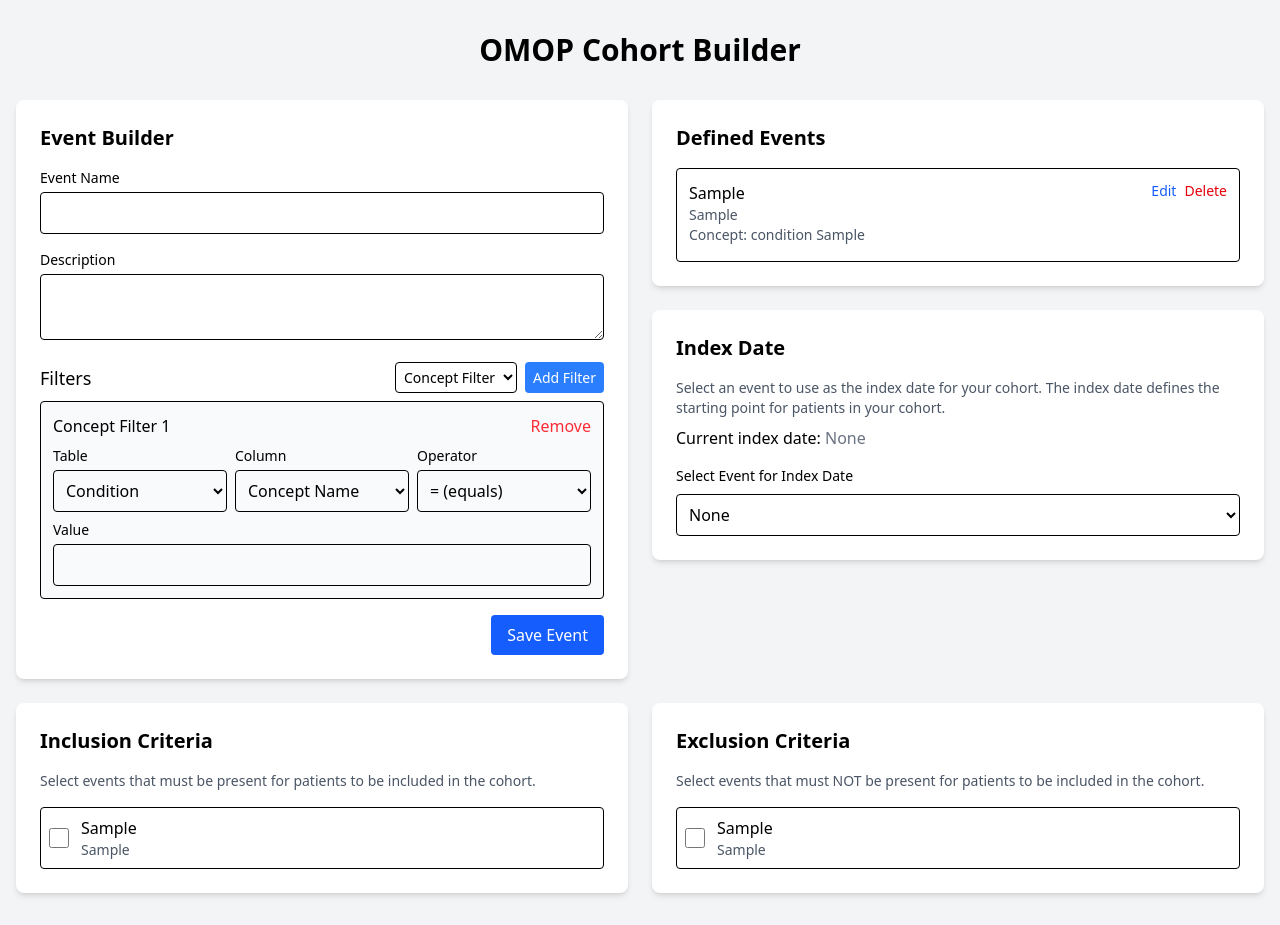
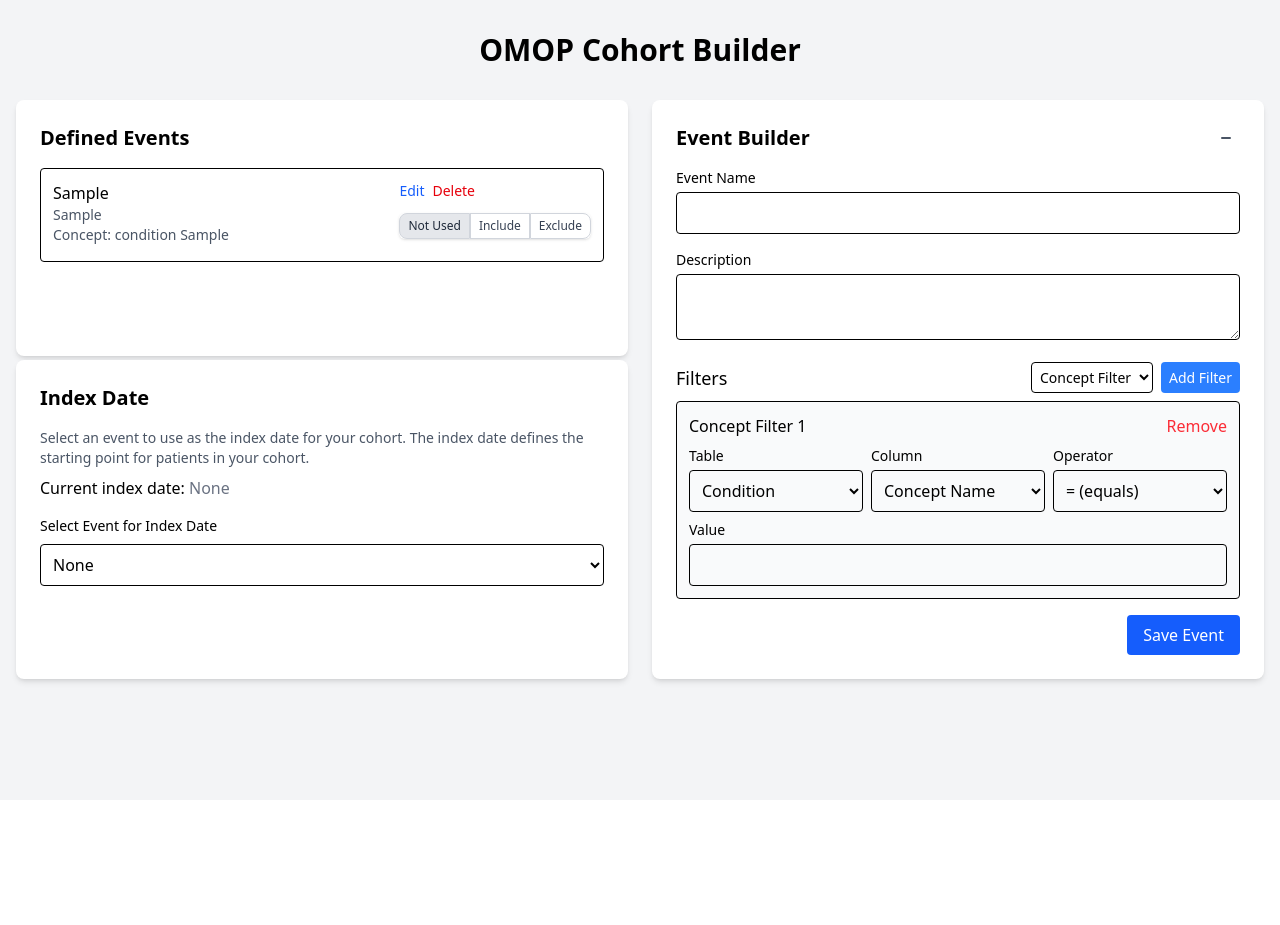
Before and after one commit to mattverantos/playground, a Next.js app in the folder cohort-builder/: page / in a window 1280 px wide. Both pictures are taken after typing "Sample", "Sample", "Sample" into the empty fields and a click on the button "Save Event". After the commit the page ends 800 px from the top, so only its background shows below. Built offline with nearby package versions, Linux system fonts and the light colour scheme.

Commit message:
compact cohort builder

```diff
--- a/cohort-builder/app/components/CriteriaSelector.tsx
+++ /dev/null
@@ -1,84 +0,0 @@
-import React from 'react';
-import { useCohort } from '../contexts/CohortContext';
-
-interface CriteriaSelectorProps {
-  type: 'inclusion' | 'exclusion';
-}
-
-const CriteriaSelector: React.FC<CriteriaSelectorProps> = ({ type }) => {
-  const { state, dispatch } = useCohort();
-
-  const isInCriteria = (eventId: string) => {
-    return type === 'inclusion'
-      ? state.inclusionCriteria.includes(eventId)
-      : state.exclusionCriteria.includes(eventId);
-  };
-
-  const toggleCriteria = (eventId: string) => {
-    if (isInCriteria(eventId)) {
-      dispatch({
-        type: type === 'inclusion' ? 'REMOVE_INCLUSION_CRITERIA' : 'REMOVE_EXCLUSION_CRITERIA',
-        payload: eventId
-      });
-    } else {
-      dispatch({
-        type: type === 'inclusion' ? 'ADD_INCLUSION_CRITERIA' : 'ADD_EXCLUSION_CRITERIA',
-        payload: eventId
-      });
-    }
-  };
-
-  const title = type === 'inclusion' ? 'Inclusion Criteria' : 'Exclusion Criteria';
-  const description = type === 'inclusion'
-    ? 'Select events that must be present for patients to be included in the cohort.'
-    : 'Select events that must NOT be present for patients to be included in the cohort.';
-
-  return (
-    <div className="bg-white p-6 rounded-lg shadow-md">
-      <h2 className="text-xl font-semibold mb-4">{title}</h2>
-
-      <p className="text-sm text-gray-600 mb-4">{description}</p>
-
-      {state.events.length === 0 ? (
-        <div className="text-gray-500 py-4 text-center">
-          No events available. Create events first.
-        </div>
-      ) : (
-        <div className="space-y-2">
-          {state.events.map(event => (
-            <div key={event.id} className="flex items-center p-2 border rounded hover:bg-gray-50">
-              <input
-                type="checkbox"
-                id={`${type}-${event.id}`}
-                checked={isInCriteria(event.id)}
-                onChange={() => toggleCriteria(event.id)}
-                className="mr-3 h-5 w-5 text-blue-600"
-              />
-              <label htmlFor={`${type}-${event.id}`} className="flex-grow cursor-pointer">
-                <div className="font-medium">{event.name}</div>
-                {event.description && (
-                  <div className="text-sm text-gray-600">{event.description}</div>
-                )}
-              </label>
-            </div>
-          ))}
-        </div>
-      )}
-
-      {(type === 'inclusion' ? state.inclusionCriteria : state.exclusionCriteria).length > 0 && (
-        <div className="mt-4 p-3 bg-gray-50 rounded">
-          <div className="font-medium mb-1">Selected {title}:</div>
-          <ul className="list-disc pl-5">
-            {state.events
-              .filter(event => isInCriteria(event.id))
-              .map(event => (
-                <li key={event.id}>{event.name}</li>
-              ))}
-          </ul>
-        </div>
-      )}
-    </div>
-  );
-};
-
-export default CriteriaSelector;
--- a/cohort-builder/app/components/EventBuilder.tsx
+++ b/cohort-builder/app/components/EventBuilder.tsx
@@ -19,6 +19,7 @@ const EventBuilder: React.FC = () => {
   const [eventDescription, setEventDescription] = useState('');
   const [filters, setFilters] = useState<Filter[]>([]);
   const [filterToAdd, setFilterToAdd] = useState<FilterType>('concept');
+  const [isMinimized, setIsMinimized] = useState(false);
 
   // Generate empty concept filter template
   const newConceptFilter = (operator?: 'AND' | 'OR'): ConceptFilter => ({
@@ -106,6 +107,10 @@ const EventBuilder: React.FC = () => {
 
   const cancelEdit = () => {
     dispatch({ type: 'SET_CURRENT_EVENT', payload: null });
+  };
+
+  const toggleMinimize = () => {
+    setIsMinimized(!isMinimized);
   };
 
   const renderFilterContent = (filter: Filter, index: number) => {
@@ -309,8 +314,26 @@ const EventBuilder: React.FC = () => {
 
   return (
     <div className="bg-white p-6 rounded-lg shadow-md">
-      <h2 className="text-xl font-semibold mb-4">Event Builder</h2>
+      <div className="flex justify-between items-center mb-4">
+        <h2 className="text-xl font-semibold">Event Builder</h2>
+        <button
+          onClick={toggleMinimize}
+          className="p-1 text-gray-600 hover:text-gray-900"
+        >
+          {isMinimized ?
+            <svg xmlns="http://www.w3.org/2000/svg" className="h-5 w-5" viewBox="0 0 20 20" fill="currentColor">
+              <path fillRule="evenodd" d="M5 10a1 1 0 011-1h8a1 1 0 110 2H6a1 1 0 01-1-1z" clipRule="evenodd" />
+              <path fillRule="evenodd" d="M10 5a1 1 0 011 1v8a1 1 0 11-2 0V6a1 1 0 011-1z" clipRule="evenodd" />
+            </svg> :
+            <svg xmlns="http://www.w3.org/2000/svg" className="h-5 w-5" viewBox="0 0 20 20" fill="currentColor">
+              <path fillRule="evenodd" d="M5 10a1 1 0 011-1h8a1 1 0 110 2H6a1 1 0 01-1-1z" clipRule="evenodd" />
+            </svg>
+          }
+        </button>
+      </div>
 
+      {!isMinimized && (
+        <>
           <div className="mb-4">
             <label className="block text-sm font-medium mb-1">Event Name</label>
             <input
@@ -399,6 +422,8 @@ const EventBuilder: React.FC = () => {
               {state.currentEvent ? 'Update Event' : 'Save Event'}
             </button>
           </div>
+        </>
+      )}
     </div>
   );
 };
--- a/cohort-builder/app/components/EventList.tsx
+++ b/cohort-builder/app/components/EventList.tsx
@@ -15,6 +15,18 @@ const EventList: React.FC = () => {
     }
   };
 
+  const eventMap = state.events.reduce((acc: Record<string, Event>, event) => {
+    acc[event.id] = event;
+    return acc;
+  }, {});
+
+  // Add function to determine event's criteria state
+  const getEventState = (eventId: string) => {
+    if (state.inclusionCriteria.includes(eventId)) return 'inclusion';
+    if (state.exclusionCriteria.includes(eventId)) return 'exclusion';
+    return 'none';
+  };
+
   const renderFilterSummary = (event: Event) => {
     return (
       <div className="text-sm text-gray-600">
@@ -27,7 +39,7 @@ const EventList: React.FC = () => {
               <span>Date: {filter.dateType} {
                 filter.dateType === 'absolute' ?
                   `${filter.startDate} to ${filter.endDate}` :
-                  `±${filter.daysBefore || 0}/${filter.daysAfter || 0} days from reference`
+                  `±${filter.daysBefore || 0}/${filter.daysAfter || 0} days from ${eventMap[filter.referencedEventId as string]?.name}`
               }</span>
             )}
           </div>
@@ -44,7 +56,10 @@ const EventList: React.FC = () => {
         <p className="text-gray-500">No events defined yet.</p>
       ) : (
         <div className="space-y-3">
-          {state.events.map(event => (
+          {state.events.map(event => {
+            const eventState = getEventState(event.id);
+
+            return (
               <div key={event.id} className="border rounded p-3">
                 <div className="flex justify-between items-start">
                   <div>
@@ -52,6 +67,7 @@ const EventList: React.FC = () => {
                     {event.description && <p className="text-sm text-gray-600">{event.description}</p>}
                     {renderFilterSummary(event)}
                   </div>
+                  <div className="flex flex-col gap-3">
                     <div className="flex gap-2">
                       <button
                         onClick={() => editEvent(event)}
@@ -66,9 +82,57 @@ const EventList: React.FC = () => {
                         Delete
                       </button>
                     </div>
+
+                    {/* Add criteria toggle buttons */}
+                    <div className="inline-flex shadow-sm rounded-md" role="group">
+                      <button
+                        type="button"
+                        onClick={() => {
+                          dispatch({ type: 'REMOVE_INCLUSION_CRITERIA', payload: event.id });
+                          dispatch({ type: 'REMOVE_EXCLUSION_CRITERIA', payload: event.id });
+                        }}
+                        className={`px-2 py-1 text-xs font-medium rounded-l-lg
+                          ${eventState === 'none'
+                            ? 'bg-gray-200 text-gray-800 border border-gray-300'
+                            : 'bg-white text-gray-700 border border-gray-300 hover:bg-gray-100'
+                          }`}
+                      >
+                        Not Used
+                      </button>
+                      <button
+                        type="button"
+                        onClick={() => {
+                          dispatch({ type: 'REMOVE_EXCLUSION_CRITERIA', payload: event.id });
+                          dispatch({ type: 'ADD_INCLUSION_CRITERIA', payload: event.id });
+                        }}
+                        className={`px-2 py-1 text-xs font-medium
+                          ${eventState === 'inclusion'
+                            ? 'bg-green-100 text-green-800 border border-green-300'
+                            : 'bg-white text-gray-700 border border-gray-300 hover:bg-gray-100'
+                          }`}
+                      >
+                        Include
+                      </button>
+                      <button
+                        type="button"
+                        onClick={() => {
+                          dispatch({ type: 'REMOVE_INCLUSION_CRITERIA', payload: event.id });
+                          dispatch({ type: 'ADD_EXCLUSION_CRITERIA', payload: event.id });
+                        }}
+                        className={`px-2 py-1 text-xs font-medium rounded-r-lg
+                          ${eventState === 'exclusion'
+                            ? 'bg-red-100 text-red-800 border border-red-300'
+                            : 'bg-white text-gray-700 border border-gray-300 hover:bg-gray-100'
+                          }`}
+                      >
+                        Exclude
+                      </button>
                     </div>
                   </div>
-          ))}
+                </div>
+              </div>
+            );
+          })}
         </div>
       )}
     </div>
--- a/cohort-builder/app/page.tsx
+++ b/cohort-builder/app/page.tsx
@@ -1,35 +1,28 @@
-'use client'
+"use client";
 
-import React from 'react';
-import { CohortProvider } from './contexts/CohortContext';
-import EventBuilder from './components/EventBuilder';
-import EventList from './components/EventList';
-import IndexDateSelector from './components/IndexDateSelector';
-import CriteriaSelector from './components/CriteriaSelector';
+import React from "react";
+import { CohortProvider } from "./contexts/CohortContext";
+import EventBuilder from "./components/EventBuilder";
+import EventList from "./components/EventList";
+import IndexDateSelector from "./components/IndexDateSelector";
+import CriteriaSelector from "./components/CriteriaSelector";
 
 export default function Home() {
   return (
     <CohortProvider>
       <main className="min-h-screen bg-gray-100 py-8">
         <div className="container mx-auto px-4">
-          <h1 className="text-3xl font-bold mb-8 text-center">OMOP Cohort Builder</h1>
+          <h1 className="text-3xl font-bold mb-8 text-center">
+            OMOP Cohort Builder
+          </h1>
 
           <div className="grid grid-cols-1 lg:grid-cols-2 gap-6">
-            <div>
-              <EventBuilder />
-            </div>
-
-            <div className="space-y-6">
+            <div className="grid grid-cols-1 gap-1">
               <EventList />
               <IndexDateSelector />
             </div>
-
-            <div>
-              <CriteriaSelector type="inclusion" />
-            </div>
-
-            <div>
-              <CriteriaSelector type="exclusion" />
+            <div className="grid grid-cols-1 h-min">
+              <EventBuilder />
             </div>
           </div>
         </div>
```
Lines whose indentation alone changed are shown as unchanged.
